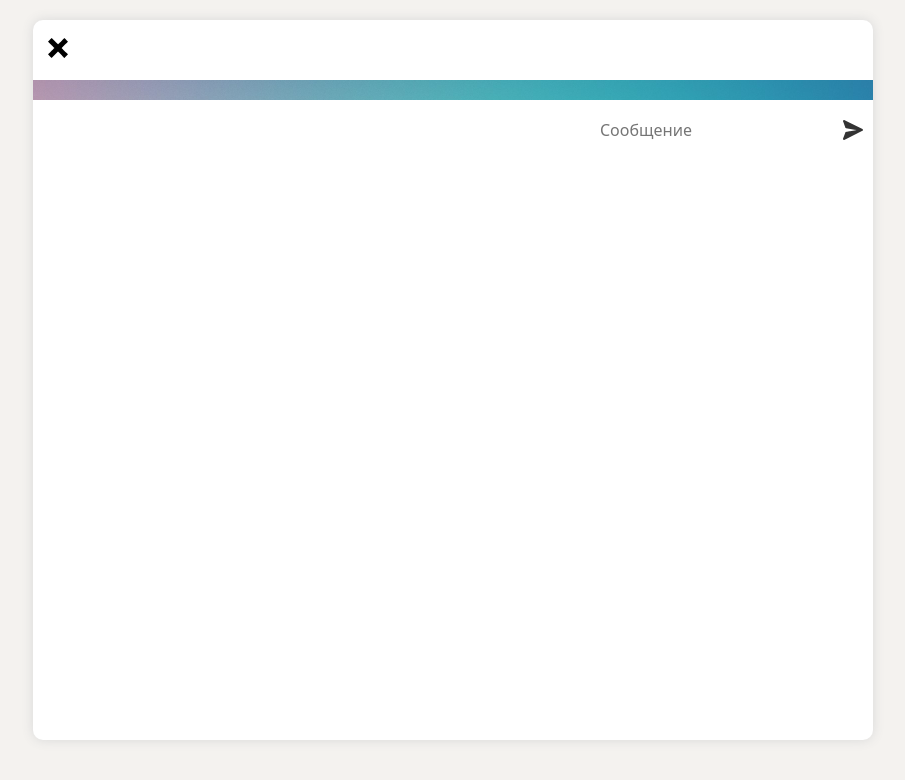
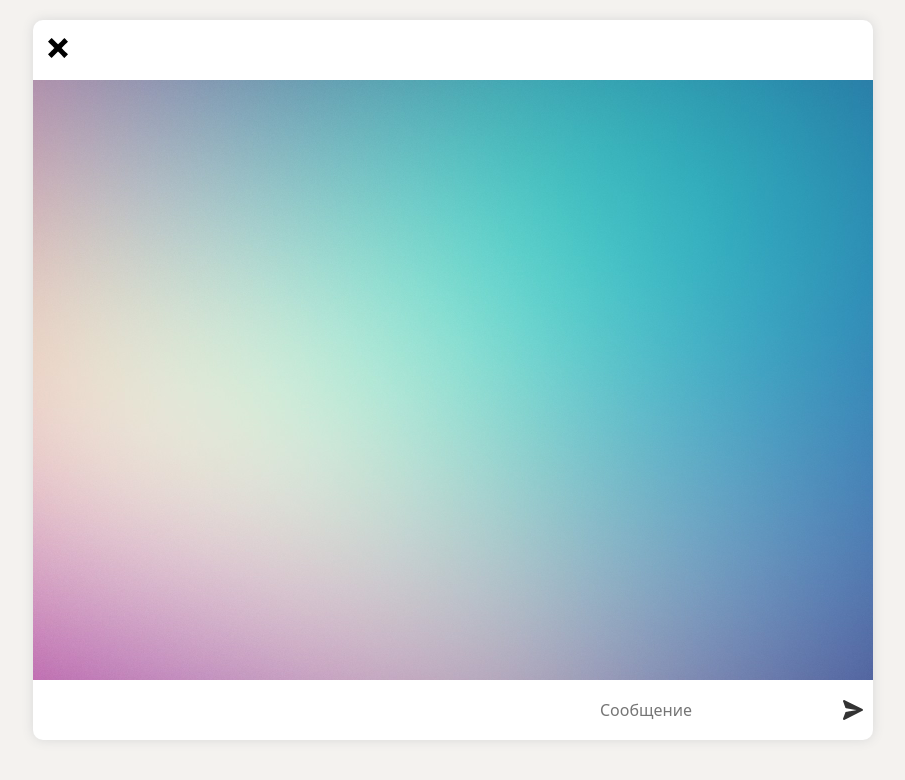
Before and after one commit to GarryVar/messenger, a React (Vite) app: page /#/chat in a window 1280 px wide. Shown: the top 780 px of the page, without its empty margins (187-1092 px from the left). Built offline with nearby package versions, Linux system fonts and the light colour scheme.

Commit message:
Adde inherit height to main

```diff
--- a/src/index.css
+++ b/src/index.css
@@ -73,6 +73,10 @@ button {
     border: none;
 }
 
+main {
+    height: inherit;
+}
+
 .container {
     padding-left: 20px;
     padding-right: 20px;
```
